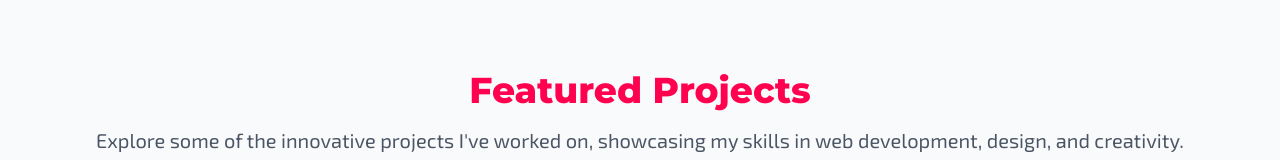
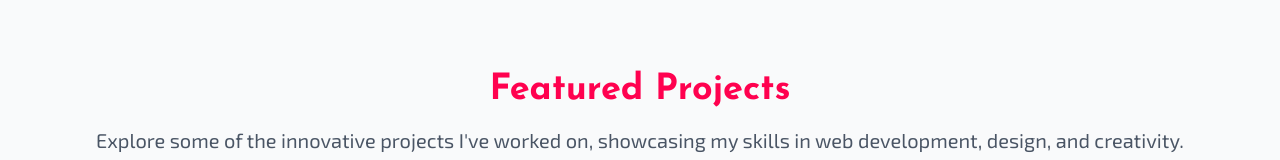
Before and after one commit to inzamulhaque1/my-portfolio, a React (Vite) app: page / in a window 1280 px wide. Shown: the part 2511-2671 px from the top of the page. Built offline with nearby package versions, Linux system fonts and the light colour scheme.

Commit message:
font adjust

```diff
--- a/src/pages/Projects/Projects.jsx
+++ b/src/pages/Projects/Projects.jsx
@@ -46,9 +46,9 @@ const Projects = () => {
   const navigate = useNavigate();
 
   return (
-    <div id="projects" className="bg-gray-50 py-16 font-exo-2 ">
+    <div id="projects" className="bg-gray-50 py-16 ">
       <motion.h2
-        className="text-4xl font-montserrat  font-extrabold text-center text-[#FF014F] mb-4"
+        className="text-4xl font-josefin-sans font-extrabold  text-center text-[#FF014F] mb-4"
         initial={{ opacity: 0 }}
         animate={{ opacity: 1 }}
         transition={{ duration: 0.8 }}
@@ -56,7 +56,7 @@ const Projects = () => {
         Featured Projects
       </motion.h2>
       <motion.p
-        className="text-xl text-center text-gray-600 mb-12 px-6 sm:px-12"
+        className="text-xl text-center font-exo-2 text-gray-600 mb-12 px-6 sm:px-12"
         initial={{ opacity: 0 }}
         animate={{ opacity: 1 }}
         transition={{ duration: 0.8 }}
@@ -64,7 +64,7 @@ const Projects = () => {
         Explore some of the innovative projects I've worked on, showcasing my skills in web development, design, and creativity.
       </motion.p>
 
-      <div className="grid gap-6 sm:grid-cols-2 lg:grid-cols-3 max-w-7xl mx-auto px-6">
+      <div className="grid font-exo-2 gap-6 sm:grid-cols-2 lg:grid-cols-3 max-w-7xl mx-auto px-6">
         {projects.map((project, index) => (
           <motion.div
             key={index}
```
